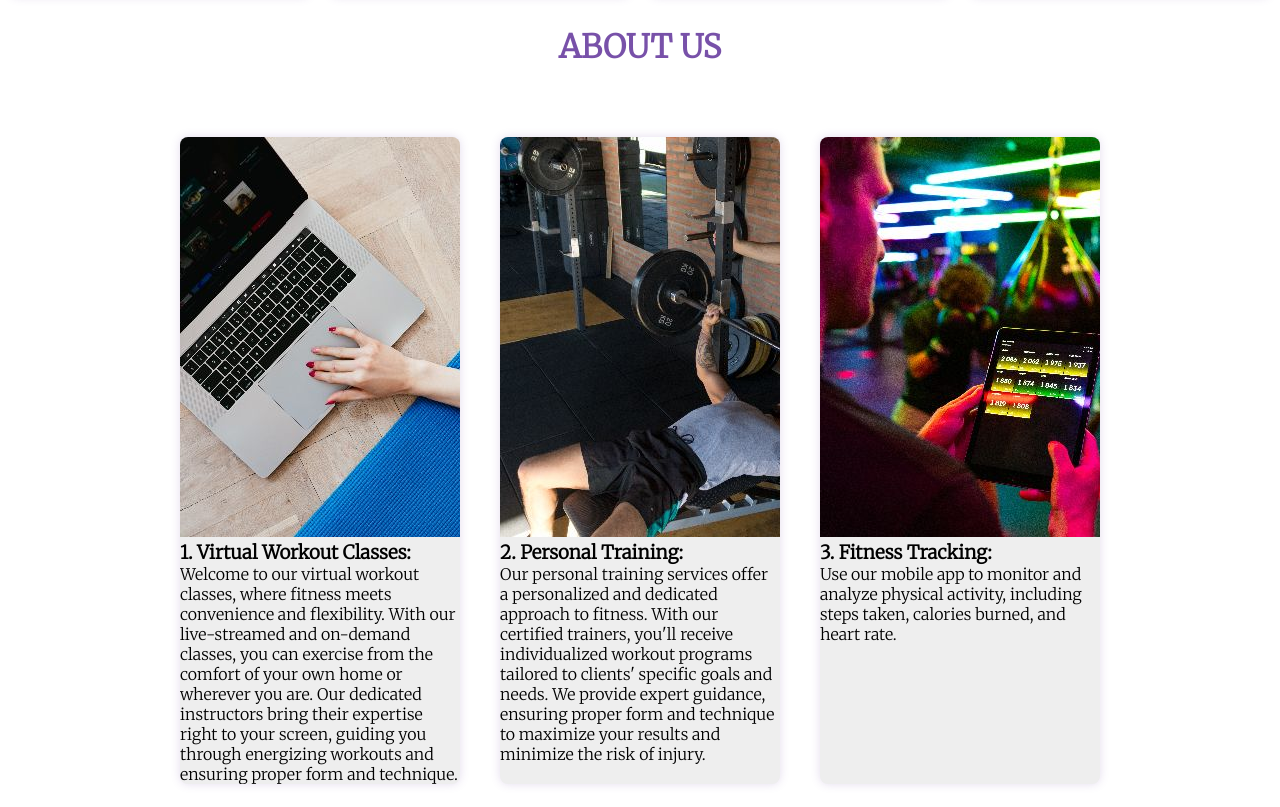
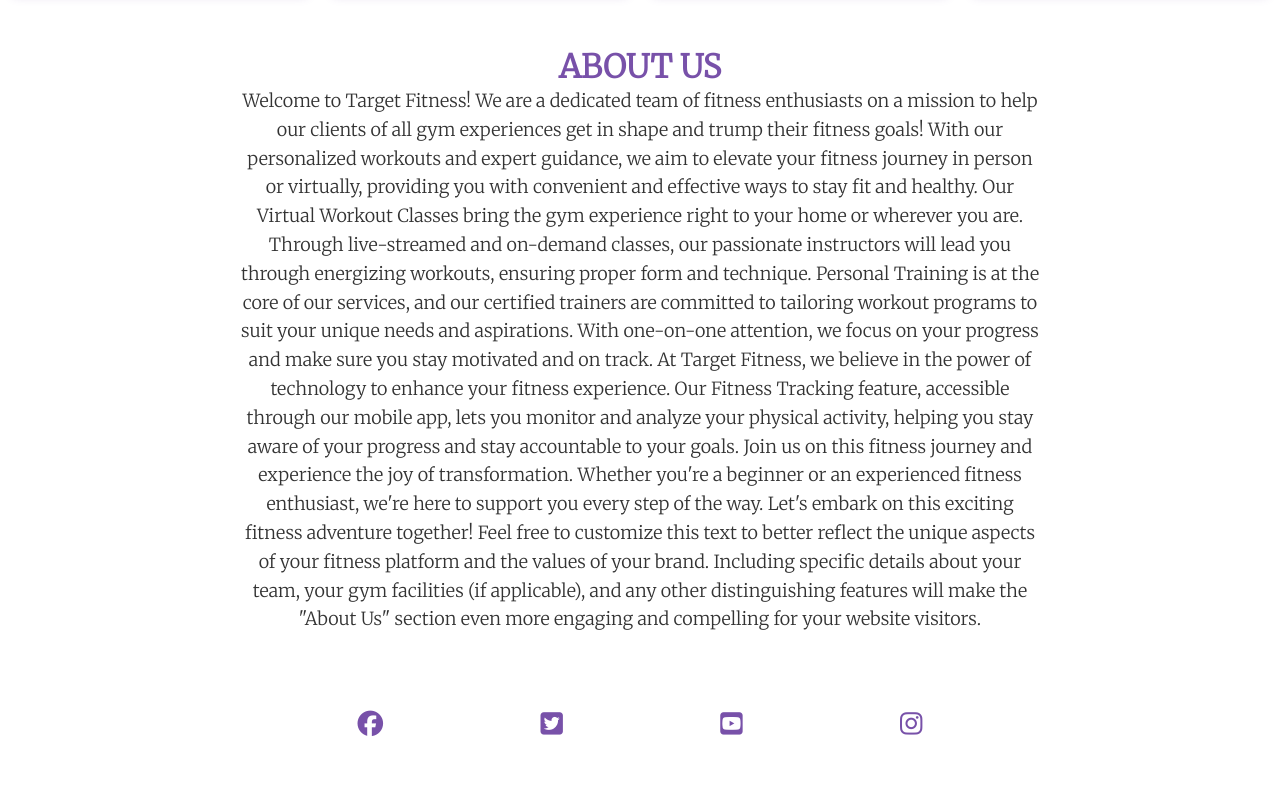
Before and after one commit to kubecks/target-fitness, a plain HTML site: page index.html in a window 1280 px wide. Shown: the part 1310-2117 px from the top of the page. Drawn offline with Linux system fonts and the light colour scheme.

Commit message:
Fix 'About us' section

```diff
--- a/assets/css/style.css
+++ b/assets/css/style.css
@@ -100,7 +100,6 @@ footer {
 }
 
 /* About Us */
-
 .about-title {
     text-align: center;
     font-size: 4vmin;
@@ -109,21 +108,18 @@ footer {
     margin-top: 30px;
 }
 
-.about-us {
-    display: flex;
-    flex-wrap: wrap;
-    justify-content: center; /* Center the boxes horizontally */
+/* About Us Section */
+.about-section {
+    text-align: center;
     margin-top: 50px;
 }
 
-.box {
-    width: 280px;
-    margin: 20px;
-    box-shadow: 0 0 10px rgba(120, 81, 169, 0.2);
-    border-radius: 8px;
-    background-color: #eee;
-    box-sizing: border-box;
-    overflow: hidden;
+.about-text {
+    max-width: 800px;
+    margin: 0 auto;
+    line-height: 1.6;
+    font-size: 18px;
+    color: #333;
 }
 
 /* Services */
--- a/index.html
+++ b/index.html
@@ -68,38 +68,26 @@
             </div>
         </section>
 
-        <section>
+        <!-- About Us Section -->
+        <section class="about-section">
             <div>
                 <h2 class="about-title">About Us</h2>
             </div>
-            <div class="about-us">
-                <div class="box">
-                    <img src="/assets/images/img4.jpg" alt="woman taking an online fitness class">
-                    <div class="box-content">
-                        <h3>1. Virtual Workout Classes:</h3>
-                        <p>Welcome to our virtual workout classes, where fitness meets convenience and flexibility.
-                            With our live-streamed and on-demand classes, you can exercise from the comfort of your own home or wherever you are.
-                            Our dedicated instructors bring their expertise right to your screen, guiding you through energizing workouts and ensuring proper form and technique.</p>
-                    </div>
-                </div>
-                <div class="box">
-                    <img src="/assets/images/img5.jpg" alt="Personal Training">
-                    <div class="box-content">
-                        <h3>2. Personal Training:</h3>
-                        <p>Our personal training services offer a personalized and dedicated approach to fitness.
-                            With our certified trainers, you'll receive individualized workout programs tailored to clients' specific goals and needs.
-                            We provide expert guidance, ensuring proper form and technique to maximize your results and minimize the risk of injury.</p>
-                    </div>
-                </div>
-                <div class="box">
-                    <img src="/assets/images/img6.jpg" alt="Fitness Tracking">
-                    <div class="box-content">
-                        <h3>3. Fitness Tracking:</h3>
-                        <p>Use our mobile app to monitor and analyze physical activity,
-                            including steps taken, calories burned, and heart rate.</p>
-                    </div>
-                </div>
-            </div>
+            <p class="about-text">
+                Welcome to Target Fitness! We are a dedicated team of fitness enthusiasts on a mission to help our clients of all gym experiences get in shape and trump their fitness goals! With our personalized workouts and expert guidance, we aim to elevate your fitness journey in person or virtually, providing you with convenient and effective ways to stay fit and healthy.
+
+                Our Virtual Workout Classes bring the gym experience right to your home or wherever you are. Through live-streamed and on-demand classes, our passionate instructors will lead you through energizing workouts, ensuring proper form and technique.
+
+                Personal Training is at the core of our services, and our certified trainers are committed to tailoring workout programs to suit your unique needs and aspirations. With one-on-one attention, we focus on your progress and make sure you stay motivated and on track.
+
+                At Target Fitness, we believe in the power of technology to enhance your fitness experience. Our Fitness Tracking feature, accessible through our mobile app, lets you monitor and analyze your physical activity, helping you stay aware of your progress and stay accountable to your goals.
+
+                Join us on this fitness journey and experience the joy of transformation. Whether you're a beginner or an experienced fitness enthusiast, we're here to support you every step of the way.
+
+                Let's embark on this exciting fitness adventure together!
+
+                Feel free to customize this text to better reflect the unique aspects of your fitness platform and the values of your brand. Including specific details about your team, your gym facilities (if applicable), and any other distinguishing features will make the "About Us" section even more engaging and compelling for your website visitors.
+            </p>
         </section>
     </main>
 
```
Also changed, not shown: assets/images/img4.jpg (deleted), assets/images/img5.jpg (deleted), assets/images/img6.jpg (deleted).
